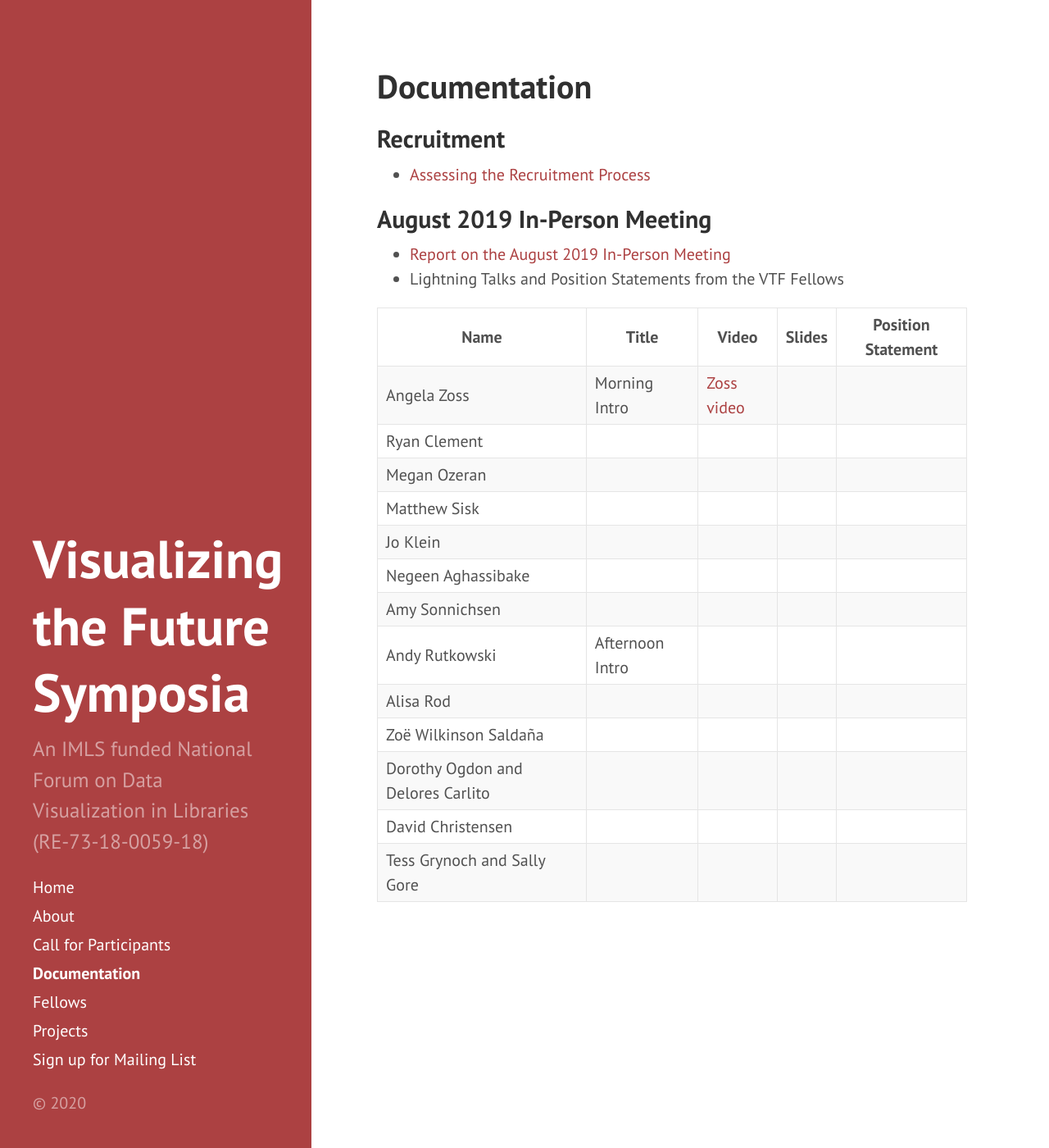
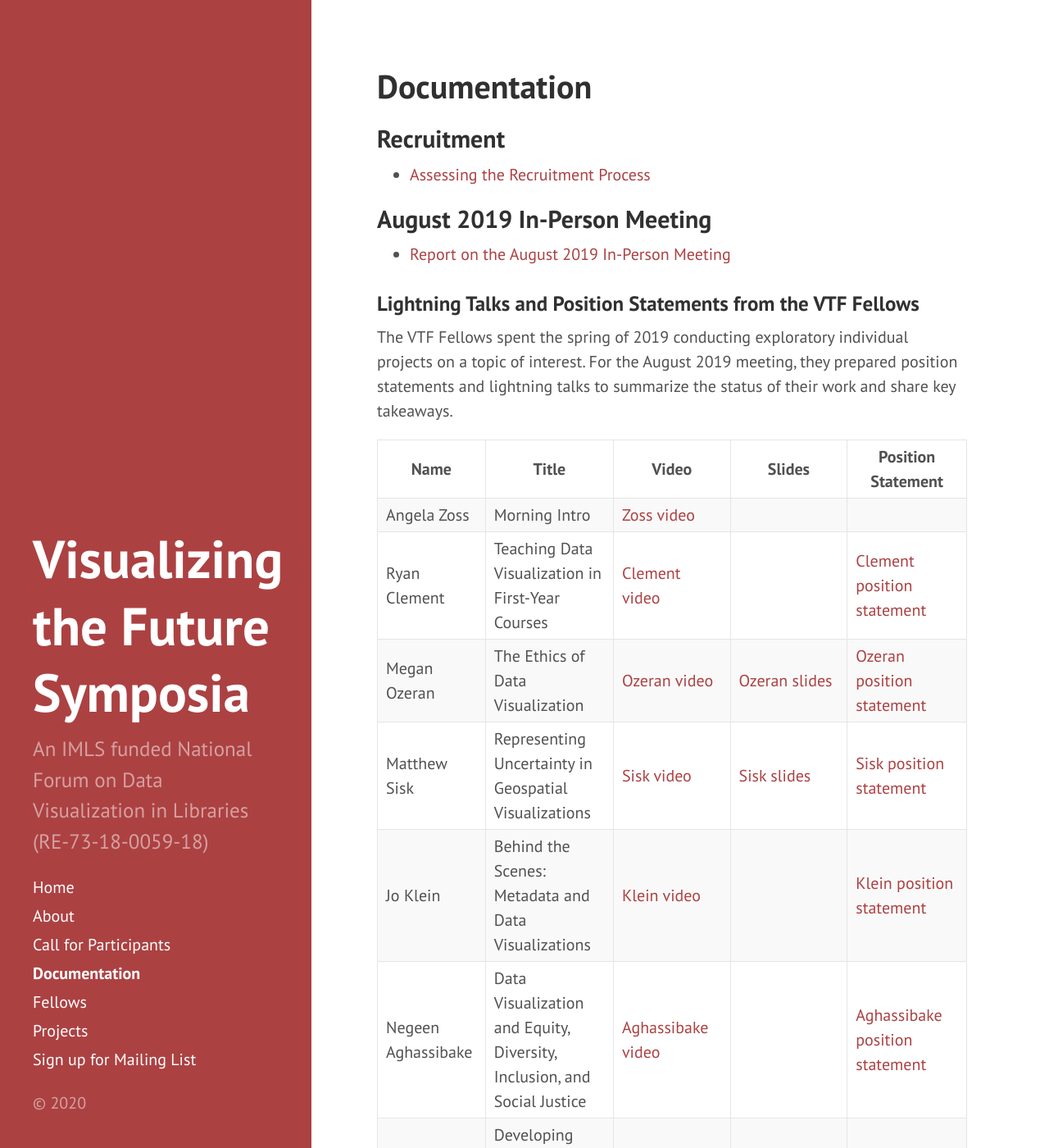
Before and after one commit to visualizingthefuture/visualizingthefuture.github.io, a Jekyll site: the page built from documentation.md, in a window 1280 px wide and 1400 px high. Shown: the whole window at 82% size. Built offline with Jekyll 4.4.1, drawn with Linux system fonts in a browser that asks for light colours; some of the changed text lies outside the part shown.

Commit message:
adding documentation from August 2019 meeting

```diff
--- a/documentation.md
+++ b/documentation.md
@@ -10,20 +10,23 @@ title: Documentation
 ## August 2019 In-Person Meeting
 
 * [Report on the August 2019 In-Person Meeting](../files/reports/VTF-August-Meeting-Report.pdf)
-* Lightning Talks and Position Statements from the VTF Fellows
+
+### Lightning Talks and Position Statements from the VTF Fellows
+
+The VTF Fellows spent the spring of 2019 conducting exploratory individual projects on a topic of interest. For the August 2019 meeting, they prepared position statements and lightning talks to summarize the status of their work and share key takeaways.
 
 Name | Title | Video | Slides | Position Statement
 --- | --- | --- | --- | ---
 Angela Zoss | Morning Intro | [Zoss video](https://umich.box.com/s/t300k7fzbi6t9p8wsx1qxc4u658t62kg) ||
-Ryan Clement ||||
-Megan Ozeran ||||
-Matthew Sisk ||||
-Jo Klein ||||
-Negeen Aghassibake ||||
-Amy Sonnichsen ||||
-Andy Rutkowski | Afternoon Intro |||
-Alisa Rod ||||
-Zoë Wilkinson Saldaña ||||
-Dorothy Ogdon and Delores Carlito ||||
-David Christensen ||||
-Tess Grynoch and Sally Gore ||||
+Ryan Clement | Teaching Data Visualization in First-Year Courses|[Clement video](https://umich.box.com/s/4v98d2vnej6bi77jy99sx5oxqoauu6s7)||[Clement position statement](../files/position_statements/clement_position_paper.pdf)
+Megan Ozeran |The Ethics of Data Visualization|[Ozeran video](https://umich.box.com/s/bhu6nn85mwhtlj3aniwo12ctuzaszwsk)|[Ozeran slides](../files/august_2019_slides/Ozeran%20lightning%20talk.pptx)|[Ozeran position statement](../files/position_statements/Ozeran%20position%20statement.docx)
+Matthew Sisk |Representing Uncertainty in Geospatial Visualizations|[Sisk video](https://umich.box.com/s/6ttg4gm7b5ajdu3lvbmynktozrxnyur4)|[Sisk slides](../files/august_2019_slides/Sisk_VtF_Lightning%20Talk_2019.pptx)|[Sisk position statement](../files/position_statements/Sisk_%20Position%20Statement.docx)
+Jo Klein |Behind the Scenes: Metadata and Data Visualizations|[Klein video](https://umich.box.com/s/l49g9yt5nn9qg2e4nuhwq7g4mq7vqxi0)||[Klein position statement](../files/position_statements/Klein%20VTF%20Position%20Statement.pdf)
+Negeen Aghassibake |Data Visualization and Equity, Diversity, Inclusion, and Social Justice|[Aghassibake video](https://umich.box.com/s/6vn7yaz8yc1tc92ka7zvpggn667yf6la)||[Aghassibake position statement](../files/position_statements/Aghassibake%20Position%20Statement.docx)
+Amy Sonnichsen |Developing Guidelines and Best Practices for Data Visualization Instruction & Pedagogy|[Sonnichsen video](https://umich.box.com/s/brjwbw7d6rbx5ssnut7hke3u0cflvqpg)| [Sonnichsen slides](../files/august_2019_slides/Amy-Developing%20Guidelines%20and%20Best%20Practices%20for%20Data%20Visualization.pptx)|[Sonnichsen position statement](../files/position_statements/20190722_AmySonnichsen_PositionStatement.pdf)
+Andy Rutkowski | Afternoon Intro | [Rutkowski video](https://umich.box.com/s/d8d6nf6cqiqeqa6drzntk3wseeiawn0f)||
+Alisa Rod |Assessing Spatial Visualization Skills|[Rod video](https://umich.box.com/s/yu79pe148ew2biapy60l28ea0qk7l69d)|[Rod slides](../files/august_2019_slides/Assessing%20Spatial%20Visualization%20Skills.pptx)|[Rod position statement](../files/position_statements/Rod_Position%20Statement.docx)
+Zoë Wilkinson Saldaña |Exploring, Visualizing, and Challenging the City Open Data Portal| [Saldaña video](https://umich.box.com/s/9uw1jptv37tzjytf3kwnvgurgrfpj3xk)|[Saldaña slides](../files/august_2019_slides/zoews_vtf_pres.pptx)|[Saldaña position statement](../files/position_statements/wilkinson_saldaña_position_statement.docx)
+Dorothy Ogdon and Delores Carlito |A Framework for Data Visualization: Foundations and Threshold Concepts| [Ogdon/Carlito video](https://umich.box.com/s/8lcjj8td5sddu2nxu0zzo80pildfv09k)|[Ogdon/Carlito slides](../files/august_2019_slides/Carlito%20Ogdon%20Framework%20LibGuide.docx)|[Ogdon/Carlito position statement](../files/position_statements/Carlito%20Ogdon%20Framework%20for%20Data%20Visualization%20Oct%202019.docx)
+David Christensen |Ethically Visualizing Aggregated Community Data|[Christensen video](https://umich.box.com/s/n1xkxvgqjylwnql56tpl7mnok2k8ldq2)|[Christensen slides](../files/august_2019_slides/VIZ_FUTURE_19_Christensen.pptx)|[Christensen position statement](../files/position_statements/position%20statement_Christensen.docx)
+Tess Grynoch and Sally Gore |Data Visualization + Empathy|[Grynoch/Gore video](https://umich.box.com/s/zt0mqoyj1f0dlk95hoh4hbzp2cwv6xlx)|[Grynoch/Gore slides](../files/august_2019_slides/Visualizations%20in%20Graphic%20Medicine.pdf)|[Grynoch/Gore position statement](../files/position_statements/Gore-Grynoch_PositionStatement.pdf)
```
Also changed, not shown: 19 other files.
